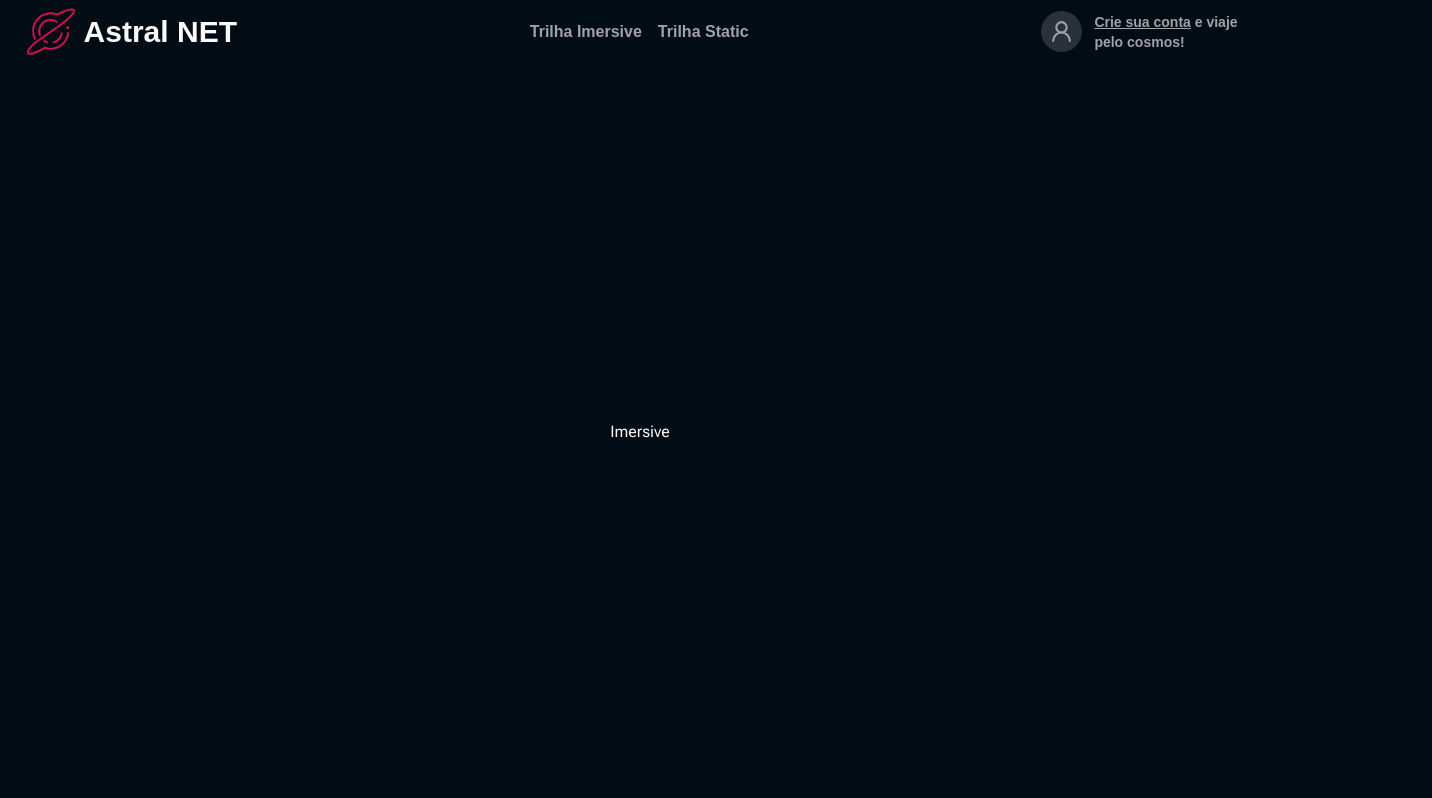
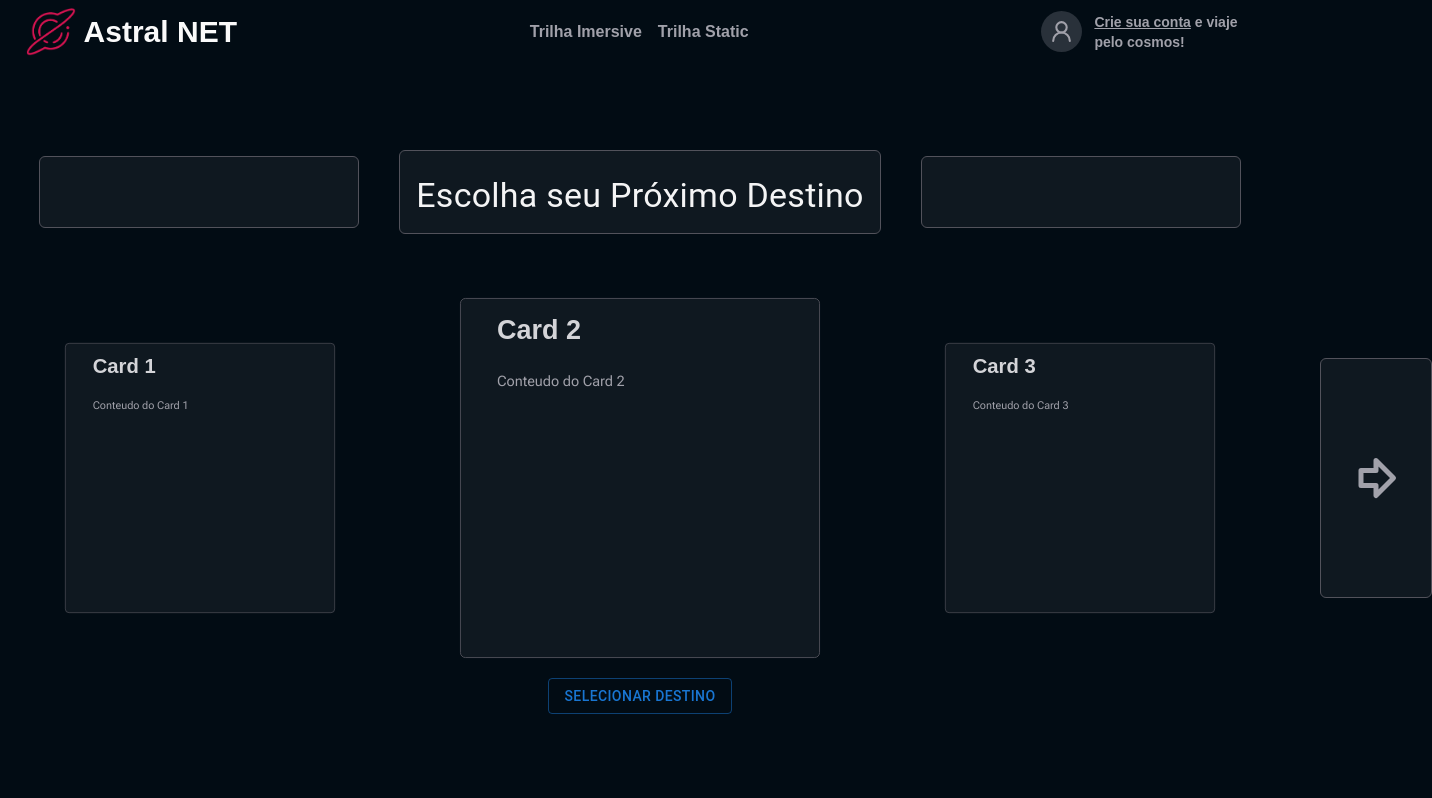
Before and after one commit to SantosVicente/AstralNet, a Next.js app in the folder web/: page /imersive in a window 1280 px wide. Shown: the top 798 px of the page, 1432 px wide, since content can reach past the window. Built offline with nearby package versions, Linux system fonts and the light colour scheme; a web font is replaced by a local one.

Commit message:
example painel screen in imersive page

```diff
--- a/web/src/app/imersive/page.tsx
+++ b/web/src/app/imersive/page.tsx
@@ -1,9 +1,38 @@
-import { Box } from "@mui/material";
+import { Card } from "@/components/Card/Card.component";
+import { Box, Button, Typography } from "@mui/material";
+import { ArrowBigLeft, ArrowBigRight } from "lucide-react";
+import Link from "next/link";
 
 export default function Imersive() {
   return (
-    <Box className="pt-16 flex items-center h-screen justify-center">
-      Imersive
+    <Box className="pt-16 flex flex-col items-center h-screen justify-center">
+      <Box className="mb-11 flex gap-10 w-screen items-center justify-center">
+        <Box className="border-card2 border border-zinc-600 rounded-md flex w-[25%] h-[4.5rem] transition-colors text-zinc-400 hover:text-zinc-50 bg-zinc-50 bg-opacity-5 items-center justify-center" />
+        <Box className="border-card2 border border-zinc-600 rounded-md flex px-[1rem] pb-[1rem] pt-[1.5rem] transition-colors text-zinc-100 bg-zinc-50 bg-opacity-5 items-center justify-center">
+          <Typography variant="h4">Escolha seu Próximo Destino</Typography>
+        </Box>
+        <Box className="border-card2 border border-zinc-600 rounded-md flex w-[25%] h-[4.5rem] transition-colors text-zinc-400 hover:text-zinc-50 bg-zinc-50 bg-opacity-5 items-center justify-center" />
+      </Box>
+      <Box className="flex gap-10 items-center">
+        <Link href="./imersive" className="border-card2 border border-zinc-600 rounded-md flex w-[7rem] h-[15rem] transition-colors text-zinc-400 hover:text-zinc-50 bg-zinc-50 bg-opacity-5 items-center justify-center">
+          <ArrowBigLeft size={60} />
+        </Link>
+        <Box className="flex gap-10">
+          <Box className="scale-75">
+            <Card title="Card 1" description="Conteudo do Card 1" link="./imersive" />
+          </Box>
+          <Box>
+            <Card title="Card 2" description="Conteudo do Card 2" link="./imersive" />
+          </Box>
+          <Box className="scale-75">
+            <Card title="Card 3" description="Conteudo do Card 3" link="./imersive" />
+          </Box>
+        </Box>
+        <Link href="./imersive" className="border-card2 border border-zinc-600 rounded-md flex w-[7rem] h-[15rem] transition-colors text-zinc-400 hover:text-zinc-50 bg-zinc-50 bg-opacity-5 items-center justify-center">
+          <ArrowBigRight size={60} />
+        </Link>
+      </Box>
+      <Button className="text-white border border-zinc-600 mt-11 p-10 text-2xl rounded-lg font-alt hover:font-bold hover:border-zinc-200" variant="outlined">Selecionar Destino</Button>
     </Box>
   );
 }
```
